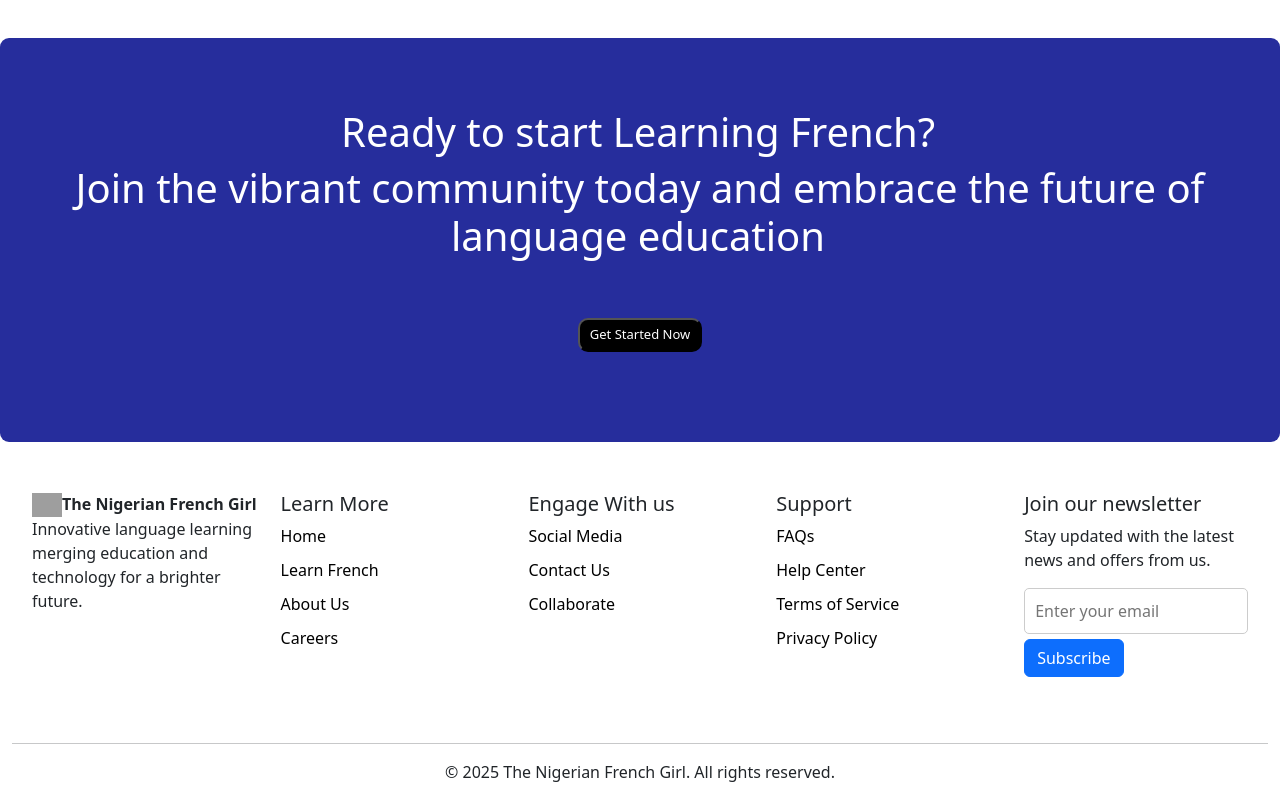
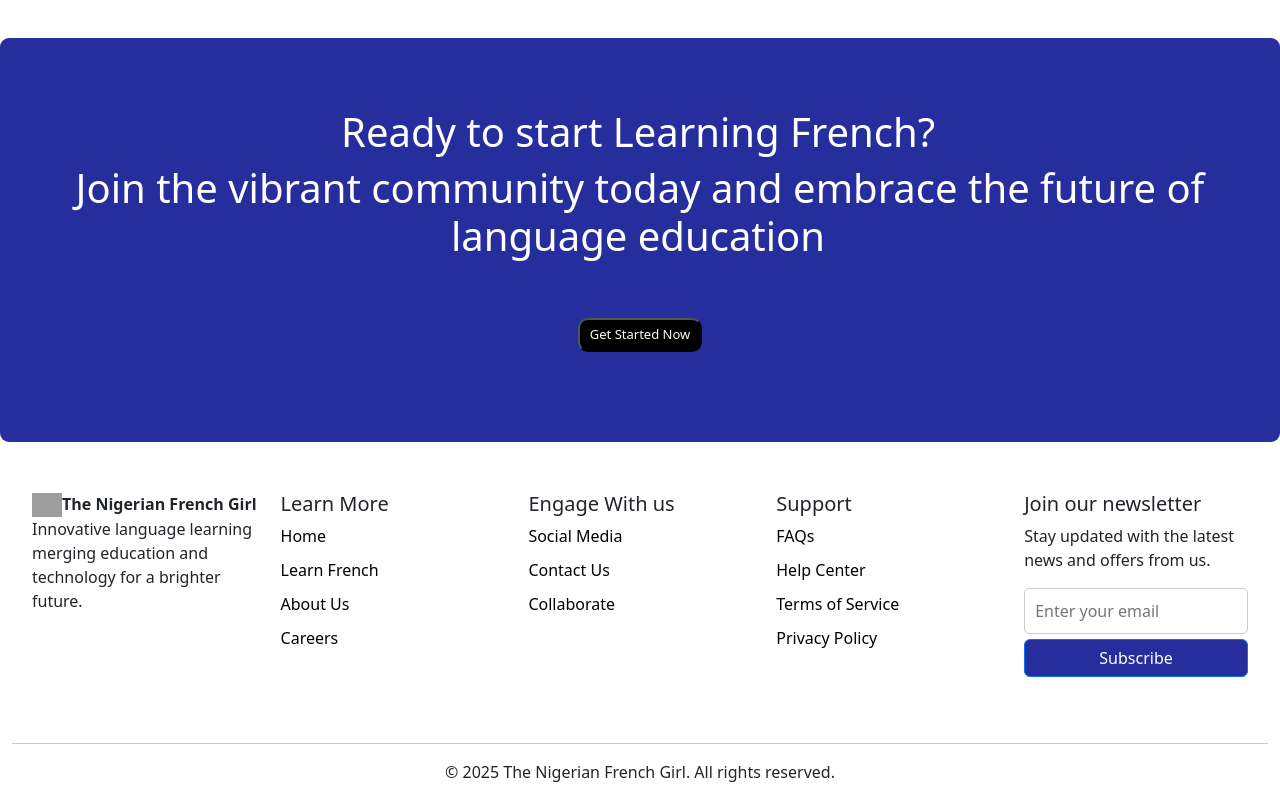
Before and after one commit to EmmaDeil/NigerianFrenchGirlProject, a React (Vite) app in the folder frenchgirl/: page / in a window 1280 px wide. Shown: the part 5028-5828 px from the top of the page. Built offline with nearby package versions, Linux system fonts and the light colour scheme; grey boxes are pictures that could not be loaded.

Commit message:
worked a little on the career page and rendering

```diff
--- a/frenchgirl/src/components/Footer.jsx
+++ b/frenchgirl/src/components/Footer.jsx
@@ -66,8 +66,8 @@ const Footer = () => {
                <div className='col'>
                <h5>Join our newsletter</h5>
                <p>Stay updated with the latest news and offers from us.</p>
-               <input type="email" placeholder="Enter your email" required style={{ width: '100%', padding: '10px', borderRadius: '5px', border: '1px solid #ccc' }}/><br />
-               <button className="btn btn-primary" style={{ marginTop: '5px' }}>Subscribe</button>
+               <input type="email" placeholder="Enter your email" required style={{ width: '100%', padding: '10px', borderRadius: '5px', border: '1px solid #ccc', onFocus: { border: '1px solid #262d9c' } }}/><br />
+               <button className="btn btn-primary" style={{ marginTop: '5px', width: '100%', backgroundColor: '#262d9c' }}>Subscribe</button>
                </div>
                </div>
                <hr />
```
Also changed, not shown: frenchgirl/src/Landingpage.jsx (+1 -12 lines).
